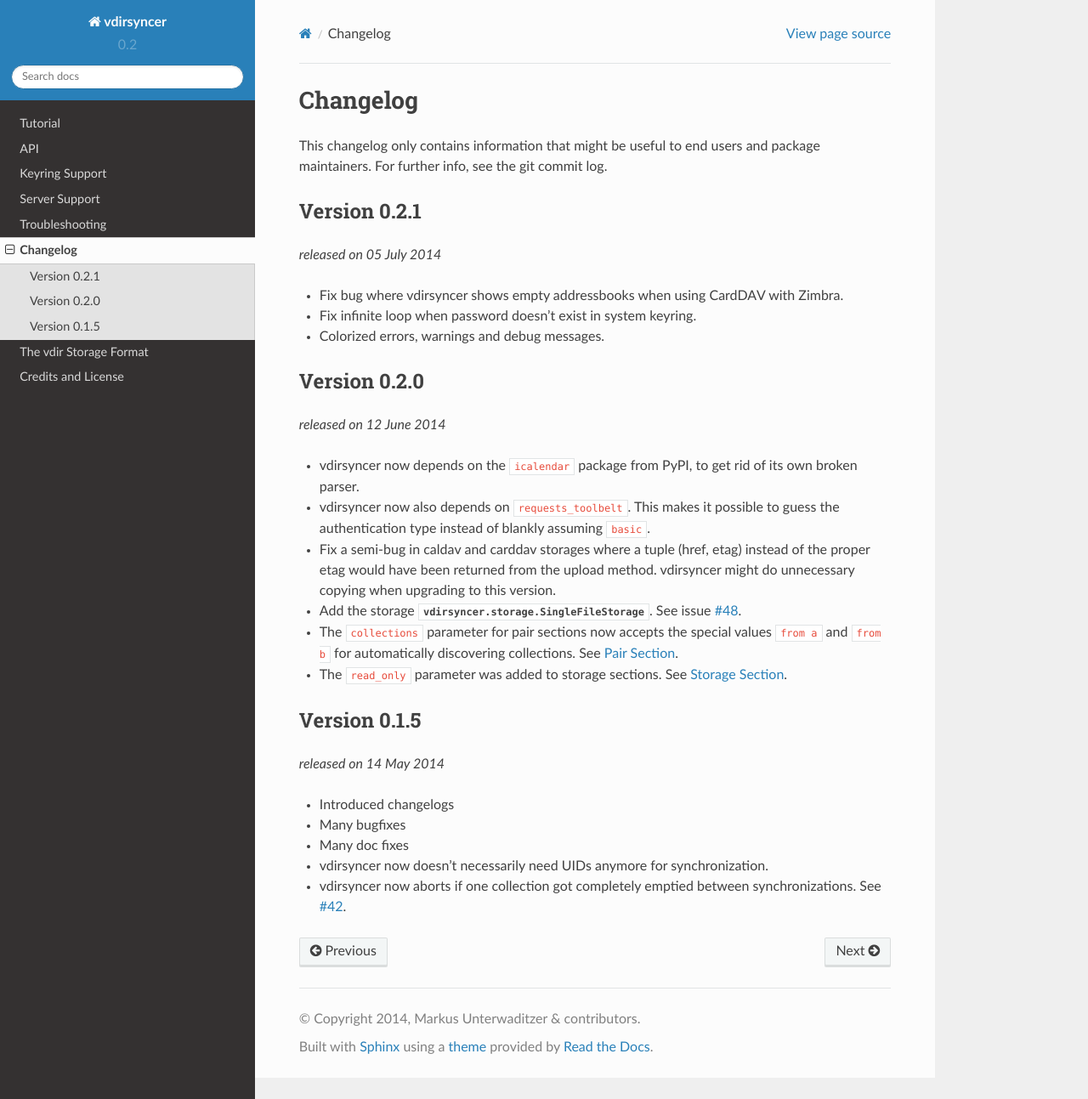
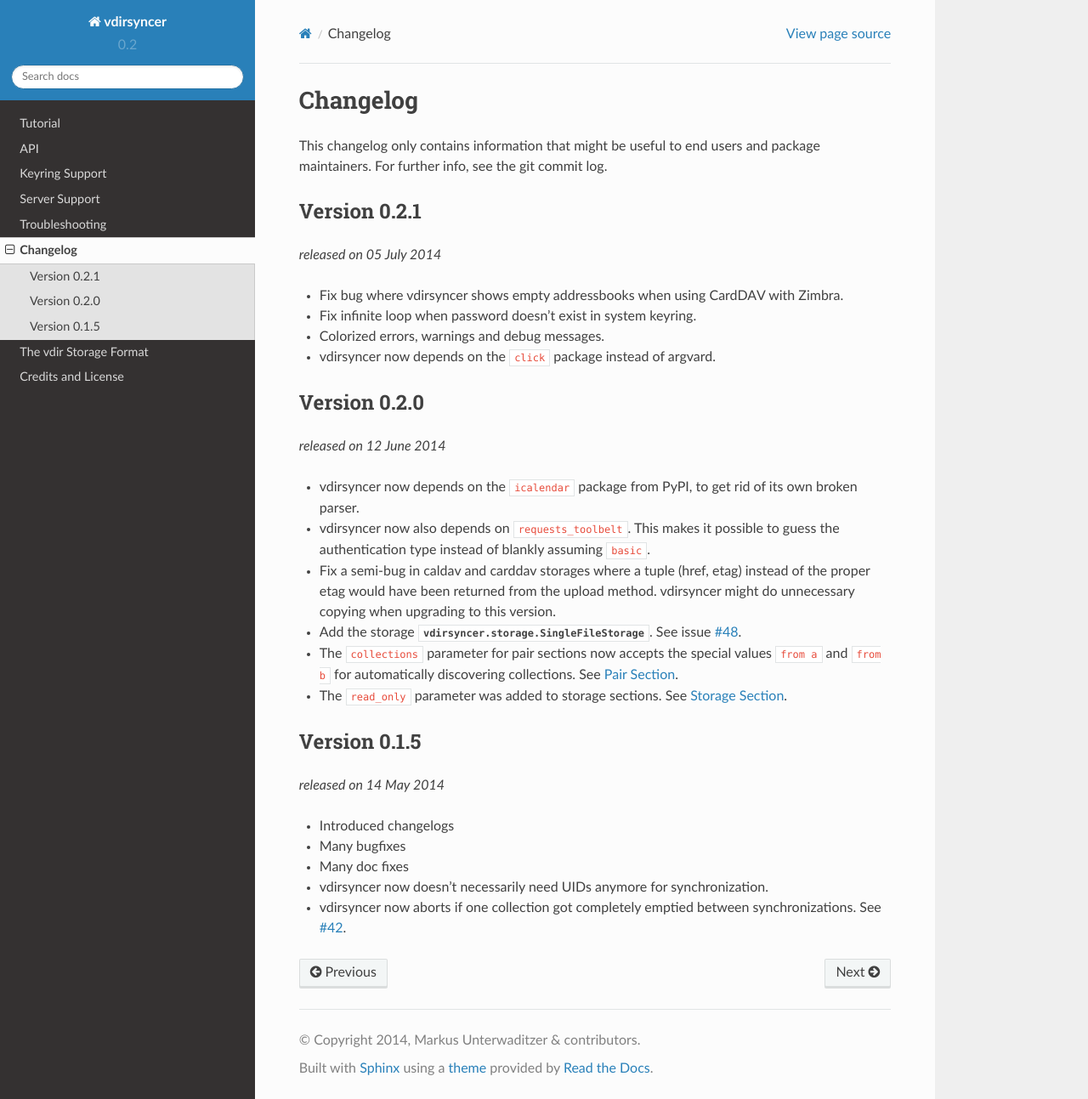
Before and after one commit to pimutils/vdirsyncer, a Sphinx documentation site: the page built from docs/changelog.rst, in a window 1280 px wide and 1293 px high. Shown: the whole window at 85% size. Built offline with Sphinx 7.4.7 and the Read the Docs theme 2.0.0, drawn with Linux system fonts in a browser that asks for light colours.

Commit message:
Add missing changelog entry

```diff
--- a/docs/changelog.rst
+++ b/docs/changelog.rst
@@ -16,6 +16,8 @@ Version 0.2.1
 - Fix infinite loop when password doesn't exist in system keyring.
 
 - Colorized errors, warnings and debug messages.
+
+- vdirsyncer now depends on the ``click`` package instead of argvard.
 
 Version 0.2.0
 =============
```
